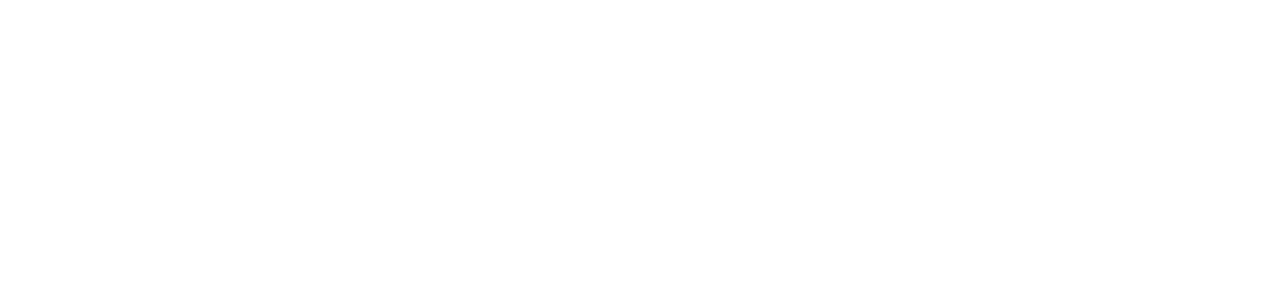
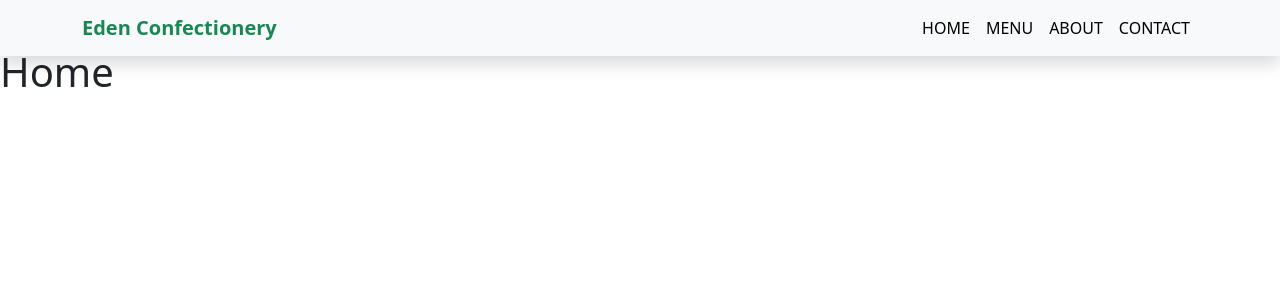
Before and after one commit to jcmugabi/Eden-Confectionery, a React (Create React App) app: page / in a window 1280 px wide. Shown: the top 300 px of the page. Built offline with nearby package versions, Linux system fonts and the light colour scheme.

Commit message:
navbar and routes setup

```diff
--- a/src/App.js
+++ b/src/App.js
@@ -1,9 +1,42 @@
+import './App.css';
+import {Link, Routes, Route} from 'react-router-dom';
+import Container  from 'react-bootstrap/Container';
+import Nav  from 'react-bootstrap/Nav';
+import Navbar  from 'react-bootstrap/Navbar';
+import Home from './pages/Home';
+import Menu from './pages/Menu';
+import About from './pages/About';
+import Contact from './pages/Contact';
 
 
 function App() {
   return (
     <div>
+      <Navbar expand="lg" className='fixed-top bg-body-tertiary shadow'>
+        <Container>
+          <Navbar.Brand>
+            <Link to="/" className='navbar-brand text-success fw-semibold'>
+              Eden Confectionery
+            </Link>
+          </Navbar.Brand>
+          <Navbar.Toggle aria-controls='basic-navbar-nav' />
+          <Navbar.Collapse id='basic-navbar-nav'>
+            <Nav className='me-auto justify-content-end w-100'>
+              <Nav.Link href='/' className='active text-uppercase'>Home</Nav.Link>
+              <Nav.Link href='/menu' className='active text-uppercase'>Menu</Nav.Link>
+              <Nav.Link href='/about' className='active text-uppercase'>About</Nav.Link>
+              <Nav.Link href='/Contact' className='active text-uppercase'>Contact</Nav.Link>
+            </Nav>
+          </Navbar.Collapse>
+        </Container>
+      </Navbar>
 
+      <Routes>
+        <Route path='/' element={<Home />} />
+        <Route path='/menu' element={<Menu />} />
+        <Route path='/about' element={<About />} />
+        <Route path='/contact' element={<Contact />} />
+      </Routes>
     </div>
   );
 }
--- a/src/pages/About.jsx
+++ b/src/pages/About.jsx
@@ -0,0 +1,13 @@
+import React from 'react';
+
+const About = () => {
+  return (
+    <div>
+        <br />
+        <br />
+        <h1 className='at-5'>About</h1>
+    </div>
+  )
+}
+
+export default About;
--- a/src/pages/Contact.jsx
+++ b/src/pages/Contact.jsx
@@ -0,0 +1,13 @@
+import React from 'react';
+
+function Contact() {
+  return (
+    <div>
+        <br />
+        <br />
+        <h1 className='at-5'>Contact</h1>
+    </div>
+  )
+}
+
+export default Contact;
--- a/src/pages/Home.jsx
+++ b/src/pages/Home.jsx
@@ -0,0 +1,13 @@
+import React from 'react';
+
+const Home = () => {
+  return (
+    <div>
+        <br />
+        <br />
+        <h1 className='at-5'> Home</h1>
+    </div>
+  )
+}
+
+export default Home;
--- a/src/pages/Menu.jsx
+++ b/src/pages/Menu.jsx
@@ -0,0 +1,13 @@
+import React from 'react';
+
+const Menu = () => {
+  return (
+    <div>
+        <br />
+        <br />
+        <h1 className='at-5'> Menu</h1>
+    </div>
+  )
+}
+
+export default Menu;
```
